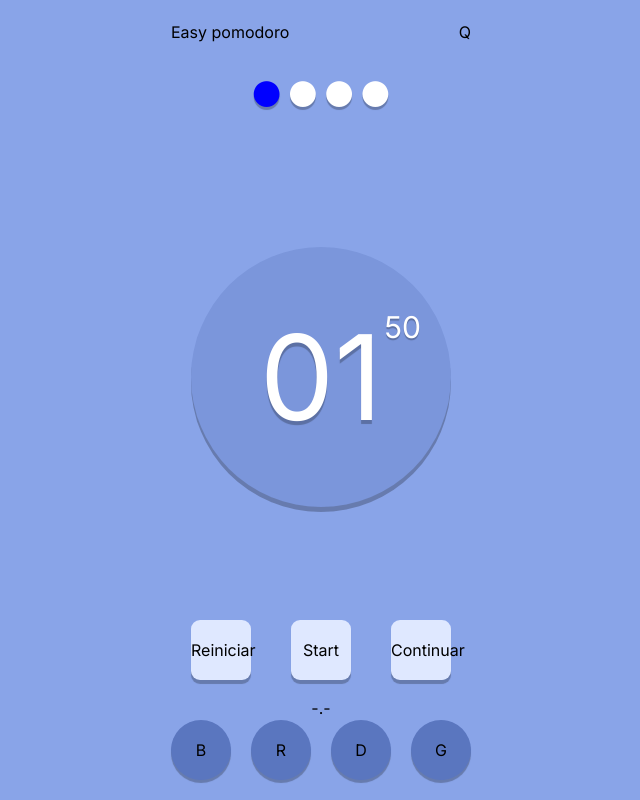
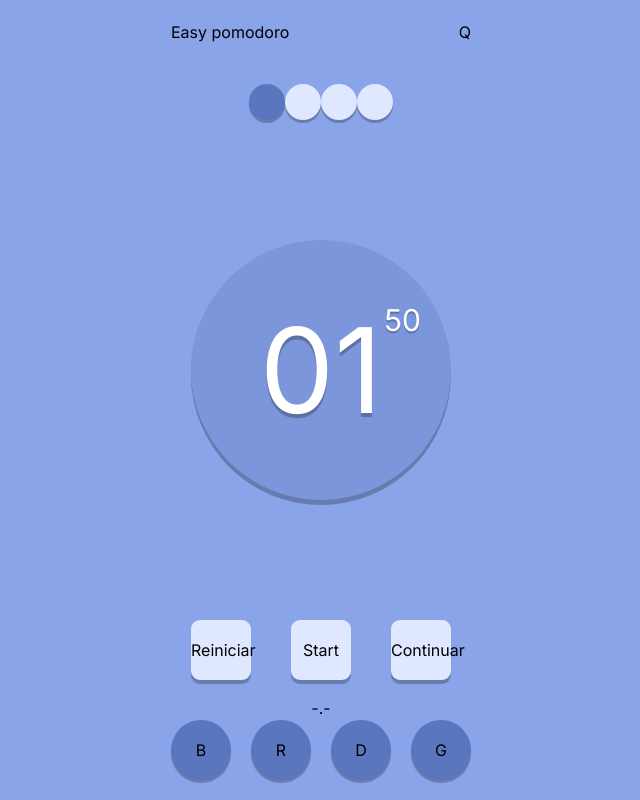
Before and after one commit to ferutizi/easy-pomodoro, a Next.js app: page / in a window 1280 px wide. Shown: the whole page, without its empty margins (319-959 px from the left). Built offline with nearby package versions, Linux system fonts and the light colour scheme.

Commit message:
setTheme color, moved Theme component to Page

```diff
--- a/src/app/components/Themes.tsx
+++ b/src/app/components/Themes.tsx
@@ -1,7 +1,9 @@
+'use client'
+
 import { useState } from "react";
 
-export default function Themes() {
-    const [showThemes, setShowThemes] = useState(true);
+export default function Themes({setTheme}) {
+    const [showThemes, setShowThemes] = useState<boolean>(true);
 
     return(
         <div className='flex flex-col items-center'>
@@ -9,10 +11,10 @@ export default function Themes() {
           {
             showThemes ?
             <div className='flex justify-between w-full'>
-                <button type='button' className='button--theme'>B</button>
-                <button type='button' className='button--theme'>R</button>
-                <button type='button' className='button--theme'>D</button>
-                <button type='button' className='button--theme'>G</button>
+                <button onClick={() => setTheme({ color: 'blue' })} type='button' className='button--theme'>B</button>
+                <button onClick={() => setTheme({ color: 'red' })} type='button' className='button--theme'>R</button>
+                <button onClick={() => setTheme({ color: 'dark' })} type='button' className='button--theme'>D</button>
+                <button onClick={() => setTheme({ color: 'green' })} type='button' className='button--theme'>G</button>
             </div>
             : <></>
           }
--- a/src/app/components/Timer.scss
+++ b/src/app/components/Timer.scss
@@ -68,8 +68,11 @@
     }
 }
 
-.pomodoro--current {
-    text-shadow: 0px 3px 0.7px rgba(0, 0, 0, 0.25);
+.current--pomodoro {
+    box-shadow: 0px 3px 0.7px rgba(0, 0, 0, 0.25);
+    width: 36px;
+    height: 36px;
+    border-radius: 50%;
 }
 
 .button--theme {
--- a/src/app/components/Timer.tsx
+++ b/src/app/components/Timer.tsx
@@ -2,6 +2,7 @@
 
 import '../sass/_variables.scss';
 import Themes from './Themes';
+import './colors.scss';
 import './Timer.scss'
 import {useState, useEffect} from 'react';
 import 'react';
@@ -12,7 +13,7 @@ declare module 'react' {
   }
 }
 
-export default function Timer() {
+export default function Timer({theme, setTheme}) {
   //Initial interval times
   const [pomodoroMinutes, setPomodoroMinutes] = useState<number>(1);
   const [pomodoroSeconds, setPomodoroSeconds] = useState<number>(50);
@@ -32,14 +33,12 @@ export default function Timer() {
   const [currentPomodoro, setCurrentPomodoro] = useState<number>(1);
   //boton de iniciar
   const [startButton, setStartButton] = useState<boolean>(true);
-  //theme
-  const [showThemes, setShowThemes] = useState<boolean>(true);
 
+  const color = theme.color;
 
   useEffect(() => {
     if(circleProgress) {
       setTotalTime(minutes * 60 + seconds);
-      console.log('a')
     }
   },[circleProgress]);
 
@@ -123,18 +122,18 @@ export default function Timer() {
 
   return (
     <>
-      <section className='flex flex-col w-full justify-between'>
+      <section className='flex flex-col w-full justify-around gap-10'>
         <div className='flex w-full justify-between'>
           <h1>Easy pomodoro</h1>
           <p>Q</p>
         </div>
         <div className='flex justify-center'>
-          <h2 style={{fontSize: '60px'}}>
-            <span className='pomodoro--current' style={{color: `${currentPomodoro > 0 ? 'blue' : 'white'}`}}>●</span>
-            <span className='pomodoro--current' style={{color: `${currentPomodoro > 1 ? 'blue' : 'white'}`}}>●</span>
-            <span className='pomodoro--current' style={{color: `${currentPomodoro > 2 ? 'blue' : 'white'}`}}>●</span>
-            <span className='pomodoro--current' style={{color: `${currentPomodoro > 3 ? 'blue' : 'white'}`}}>●</span>
-          </h2>
+          <div className='flex'>
+            <div className={`current--pomodoro ${currentPomodoro > 0 ? `${color}-primary` : 'blue-light'}`}></div>
+            <div className={`current--pomodoro ${currentPomodoro > 1 ? `${color}-primary` : 'blue-light'}`}></div>
+            <div className={`current--pomodoro ${currentPomodoro > 2 ? `${color}-primary` : 'blue-light'}`}></div>
+            <div className={`current--pomodoro ${currentPomodoro > 3 ? `${color}-primary` : 'blue-light'}`}></div>
+          </div>
         </div>
       </section>
 {/*       <h2>{intervalState ? 'Pomodoro' : 'Descanso'}</h2>
@@ -170,7 +169,7 @@ export default function Timer() {
           </div>
           <button className='button--next' type='button' onClick={()=> next()}>Continuar</button>
         </div>
-        <Themes />
+        <Themes theme={theme} setTheme={setTheme} />
       </section>
     </>
   );
--- a/src/app/components/colors.scss
+++ b/src/app/components/colors.scss
@@ -1,3 +1,5 @@
+@import '../sass/variables';
+
 /* Blue Theme */
 .blue-primary {
     background-color: $blue-primary;
--- a/src/app/page.tsx
+++ b/src/app/page.tsx
@@ -1,11 +1,19 @@
+'use client'
+
+import { useState } from "react";
 import Timer from "./components/Timer";
 
+type Theme = {
+  color: 'blue' | 'red' | 'dark' | 'green';
+}
+
 export default function Home() {
+  const [theme, setTheme] = useState<Theme>({ color: 'blue' });
   return (
     <>
-      <main className="flex h-screen max-w-sm flex-col items-center justify-between p-5">
-        <Timer></Timer>
-      </main>
+        <main className="flex h-screen max-w-sm flex-col items-center justify-between p-5">
+          <Timer theme={theme} setTheme={setTheme}></Timer>
+        </main>
     </>
   )
 }
```
